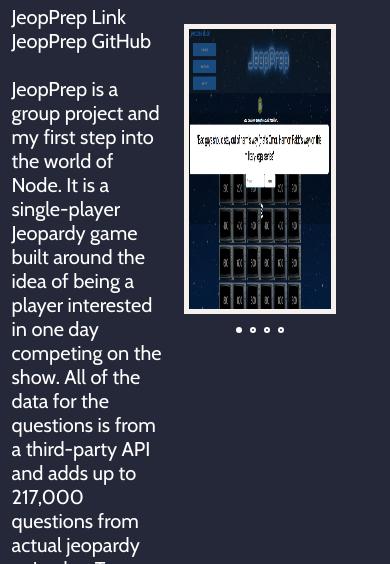
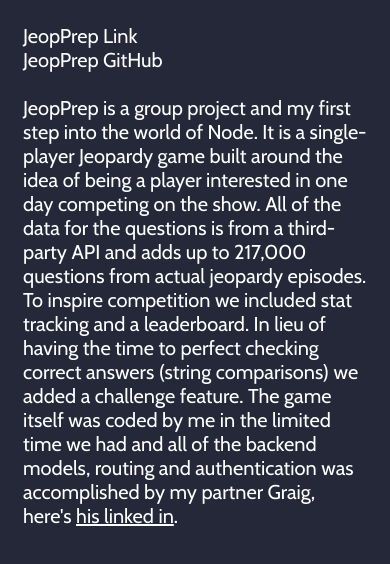
Before and after one commit to sticknanton/nick.a.stanton, a plain HTML site: page index.html in a window 390 px wide. Both pictures are taken after a click on the element 340 px from the left and 579 px from the top of the page. Shown: the part 610-1174 px from the top of the page. Drawn offline with nearby package versions, Linux system fonts and the light colour scheme; a web font is replaced by a local one.

Commit message:
little bit of responsiveness

```diff
--- a/styles.css
+++ b/styles.css
@@ -157,6 +157,7 @@
     width: 100%;
     text-align: center;
 }
+
 .unslider-arrow {
   font-family: Expressway;
   font-size: 35px;
@@ -188,3 +189,22 @@
   top: 35%;
   left: 0; /* change to left:0; if u wanna have arrow on left side */
 }
+@media(max-width: 1000px)
+{
+  .description{
+    width: 90%;
+    margin: 5%;
+  }
+  .pics{
+    width: 80%;
+    margin-left: 10%;
+  }
+  img.project-image{
+    height: 400px;
+  }
+}
+@media(max-width: 700px){
+  img.project-image{
+    height: 280px;
+  }
+}
```
